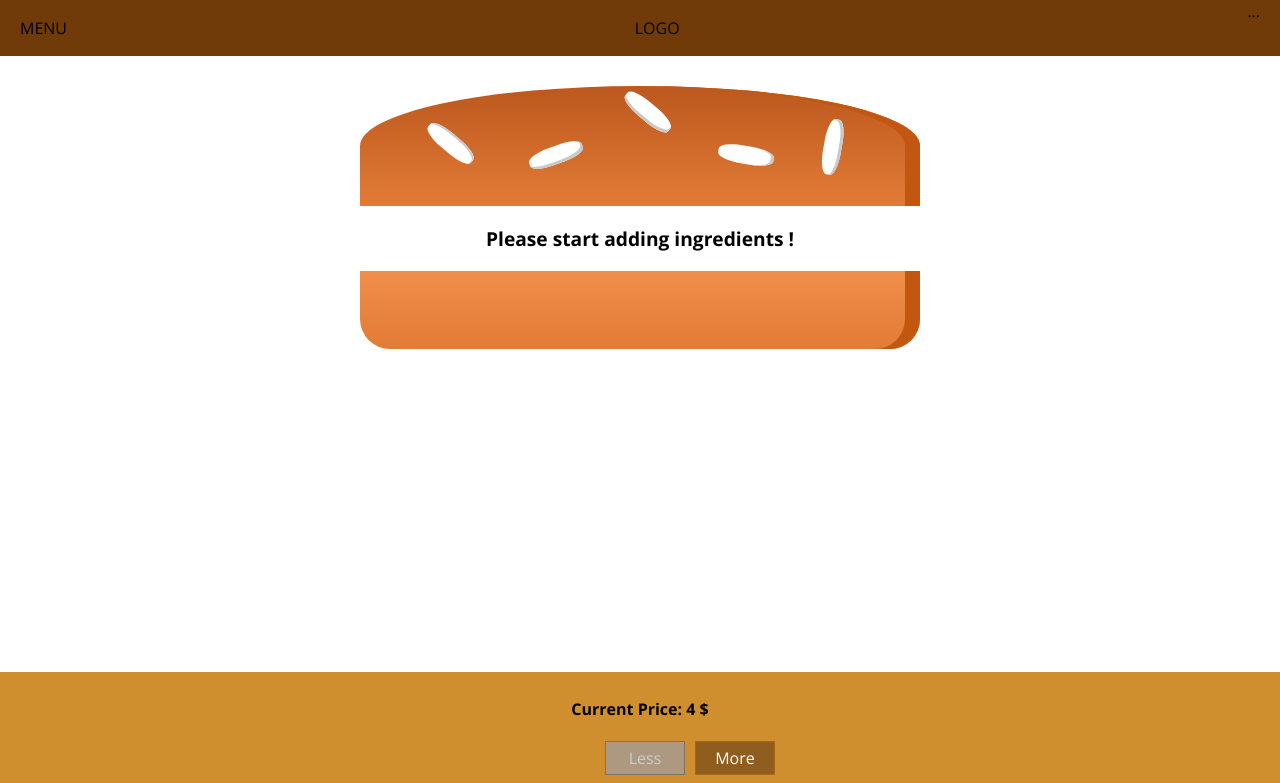
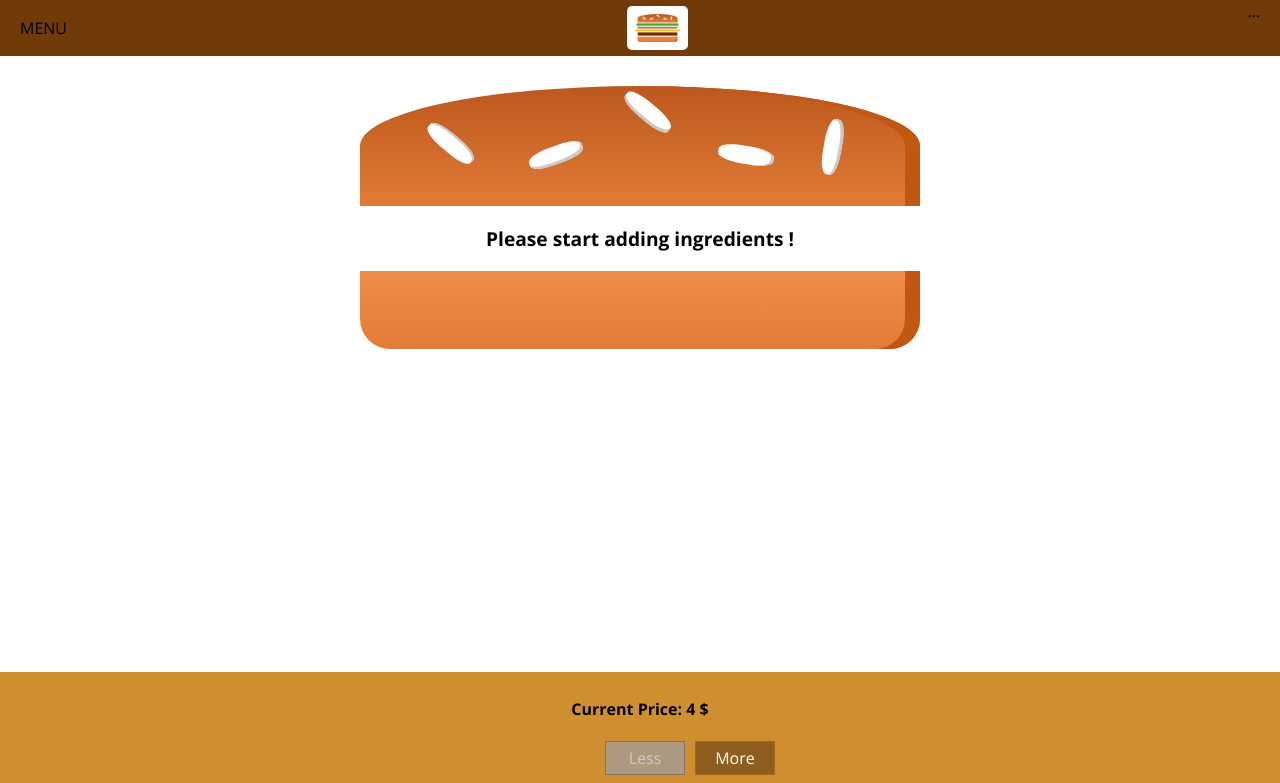
Before and after one commit to aminhl/Burger_React, a React app: page / in a window 1280 px wide. Shown: the top 783 px of the page. Built offline with nearby package versions, Linux system fonts and the light colour scheme.

Commit message:
adding_images_logo

```diff
--- /dev/null
+++ b/src/components/Logo/Logo.css
@@ -0,0 +1,11 @@
+.Logo {
+  background-color: #fff;
+  padding: 8px;
+  height: 80%;
+  box-sizing: border-box;
+  border-radius: 5px;
+}
+
+.Logo img {
+  height: 100%;
+}
--- /dev/null
+++ b/src/components/Logo/Logo.js
@@ -0,0 +1,11 @@
+import React from "react";
+import burgerLogo from "../../assets/images/burger-logo.png";
+import classes from "./Logo.css";
+
+const logo = (props) => (
+  <div className={classes.Logo}>
+    <img src={burgerLogo} alt="MyBurger" />
+  </div>
+);
+
+export default logo;
--- a/src/components/Navigation/Toolbar/Toolbar.js
+++ b/src/components/Navigation/Toolbar/Toolbar.js
@@ -1,10 +1,11 @@
 import React from "react";
 import classes from "./Toolbar.css";
+import Logo from "../../Logo/Logo";
 
 const toolbar = (props) => (
   <header className={classes.Toolbar}>
     <div>MENU</div>
-    <div>LOGO</div>
+    <Logo />
     <nav>...</nav>
   </header>
 );
```
Also changed, not shown: src/assets/images/burger-logo.png (added).
